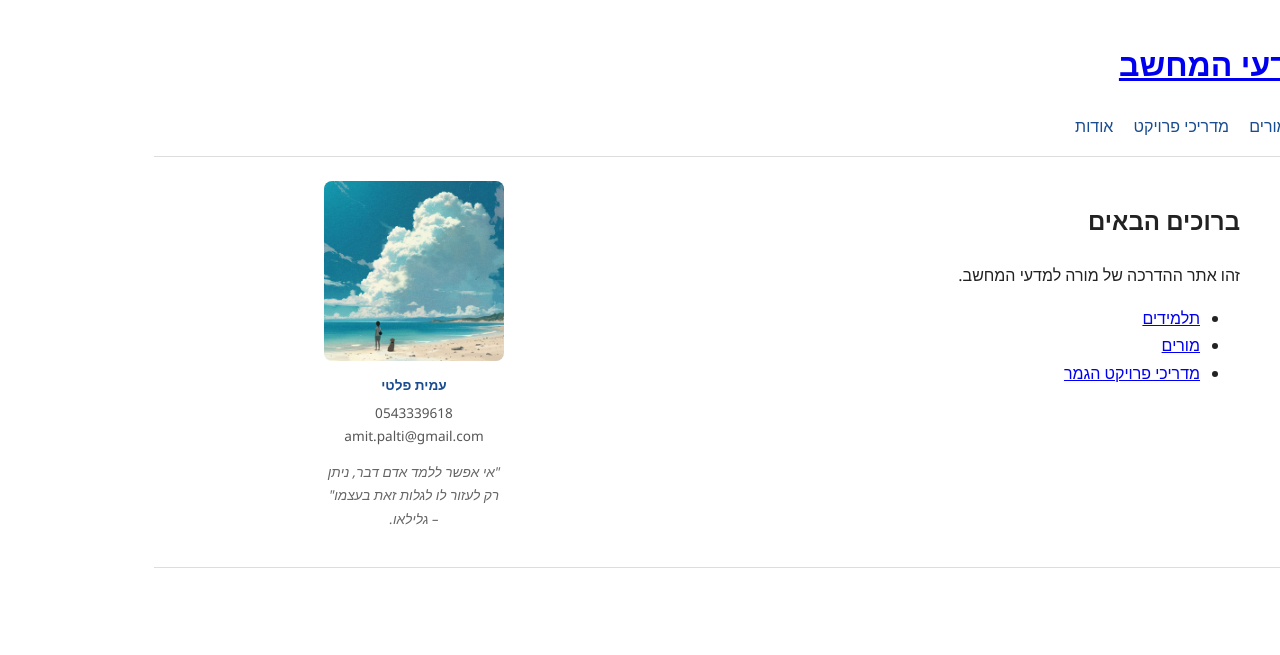
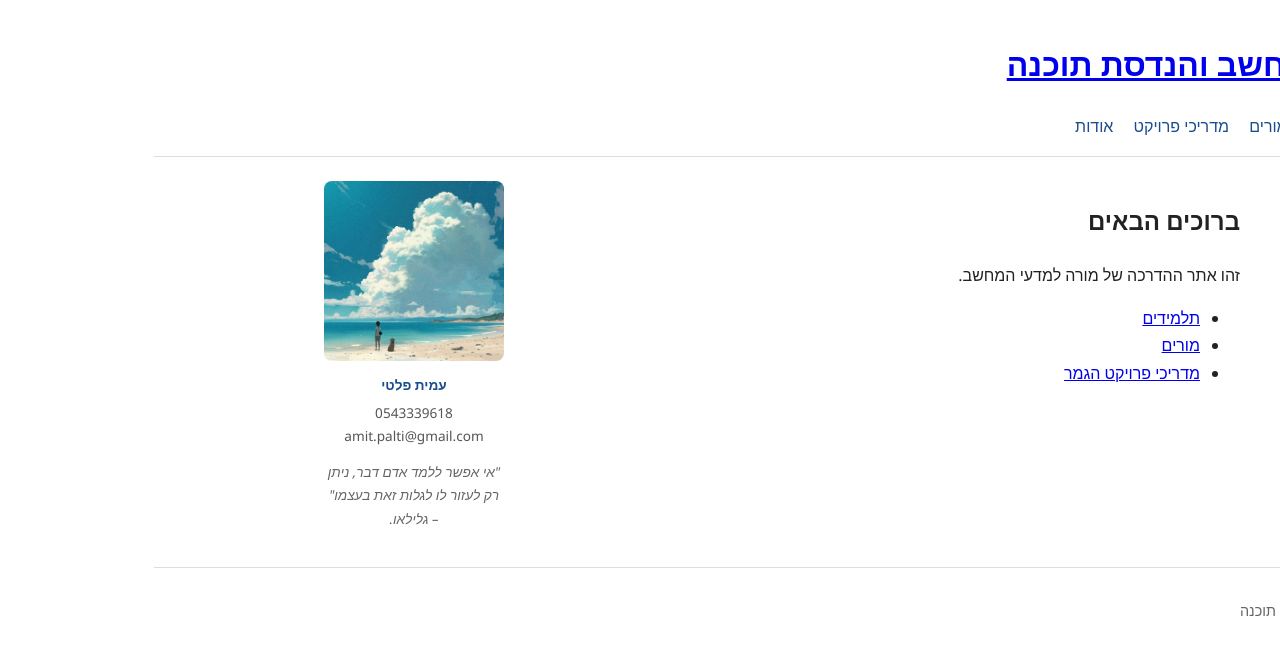
Before and after one commit to megidocs/amit4change, a Jekyll site: the page built from index.md, in a window 1280 px wide. Shown: the top 655 px of the page. Built offline with Jekyll 4.4.1, drawn with Linux system fonts in a browser that asks for light colours.

Commit message:
Update title in _config.yml

```diff
--- a/_config.yml
+++ b/_config.yml
@@ -1,4 +1,4 @@
-title: מורה למדעי המחשב
+title: מדעי המחשב והנדסת תוכנה
 description: אתר הדרכה לתלמידים ולמורים במדעי המחשב והנדסת תוכנה
 lang: he
 baseurl: ""
```
